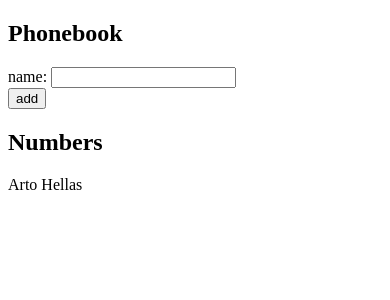
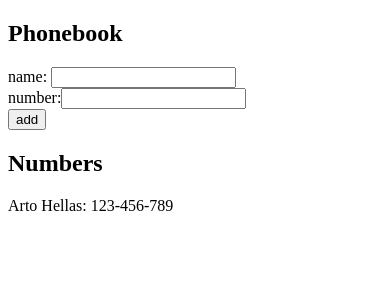
Before and after one commit to crs1138/fullstackopen, a React (Create React App) app in the folder part2/phonebook/: page / in a window 390 px wide. Shown: the top 300 px of the page. Built offline with nearby package versions, Linux system fonts and the light colour scheme.

Commit message:
Add phone number input
Details:
---
* Exercise 2.8: The Phonebook step 3

```diff
--- a/part2/phonebook/src/App.jsx
+++ b/part2/phonebook/src/App.jsx
@@ -1,8 +1,11 @@
 import { useState } from 'react'
 
 const App = () => {
-    const [persons, setPersons] = useState([{ name: 'Arto Hellas' }])
+    const [persons, setPersons] = useState([
+        { name: 'Arto Hellas', number: '123-456-789' },
+    ])
     const [newName, setNewName] = useState('')
+    const [newNumber, setNewNumber] = useState('')
 
     const addPerson = (event) => {
         event.preventDefault()
@@ -14,21 +17,36 @@ const App = () => {
         }
         const personObject = {
             name: newName,
+            number: newNumber,
         }
         setPersons(persons.concat(personObject))
         setNewName('')
+        setNewNumber('')
     }
+
     return (
         <div>
             <h2>Phonebook</h2>
             <form onSubmit={addPerson}>
                 <div>
-                    name:{' '}
+                    <label htmlFor="name">name: </label>
                     <input
                         onChange={(event) => {
                             setNewName(event.target.value)
                         }}
                         value={newName}
+                        id="name"
+                        name="name"
+                    />
+                </div>
+                <div>
+                    <label htmlFor="number">number:</label>
+                    <input
+                        type="text"
+                        name="number"
+                        id="number"
+                        value={newNumber}
+                        onChange={(event) => setNewNumber(event.target.value)}
                     />
                 </div>
                 <div>
@@ -36,9 +54,10 @@ const App = () => {
                 </div>
             </form>
             <h2>Numbers</h2>
-            {persons.map((person) => (
-                <p key={person.name}>{person.name}</p>
-            ))}
+            {persons.map((person) => {
+                const { name, number } = person
+                return <p key={name}>{`${name}: ${number}`}</p>
+            })}
         </div>
     )
 }
```
